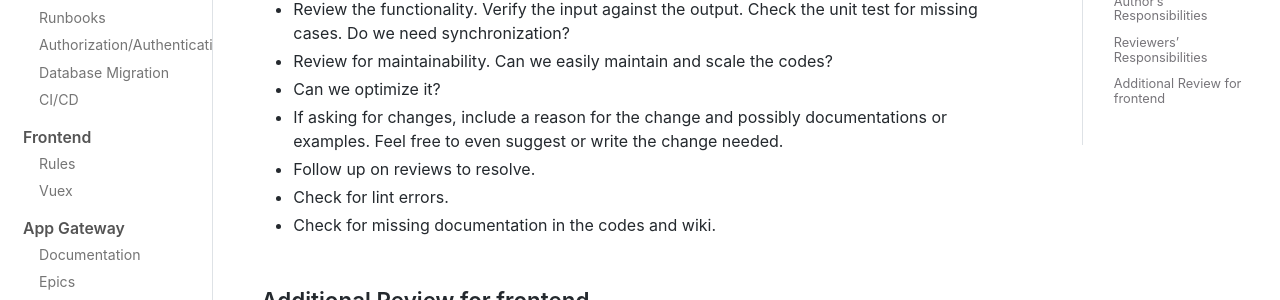
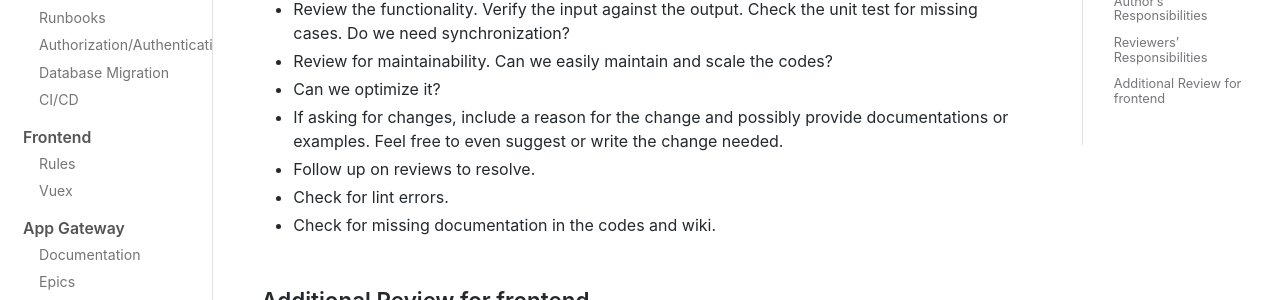
Before and after one commit to hwsc-org/hwsc-org.github.io, a Jekyll site: the page built from wikis/fundamentals/code-review.md, in a window 1280 px wide and 900 px high, scrolled down 1188 px. Shown: the part 173-473 px from the top of the window. Built offline with Jekyll 4.4.1, drawn with Linux system fonts in a browser that asks for light colours; comment, search, counter and statistics services are not loaded.

Commit message:
Fix typo

```diff
--- a/wikis/fundamentals/code-review.md
+++ b/wikis/fundamentals/code-review.md
@@ -37,7 +37,7 @@ In short, don't be afraid to contribute feedback! Code reviewing can be one of t
 - Review the functionality. Verify the input against the output. Check the unit test for missing cases. Do we need synchronization?
 - Review for maintainability. Can we easily maintain and scale the codes?
 - Can we optimize it?
-- If asking for changes, include a reason for the change and possibly documentations or examples. Feel free to even suggest or write the change needed.
+- If asking for changes, include a reason for the change and possibly provide documentations or examples. Feel free to even suggest or write the change needed.
 - Follow up on reviews to resolve.
 - Check for lint errors.
 - Check for missing documentation in the codes and wiki.
```
